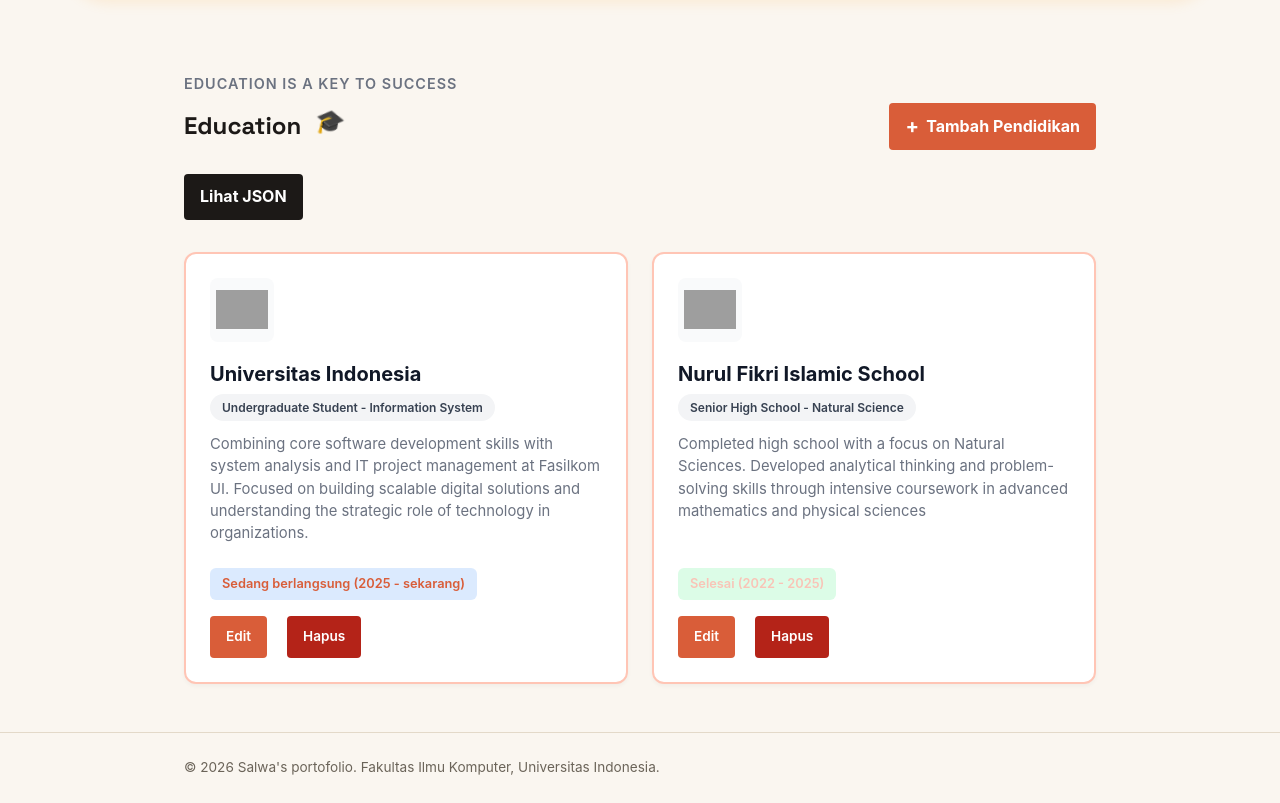
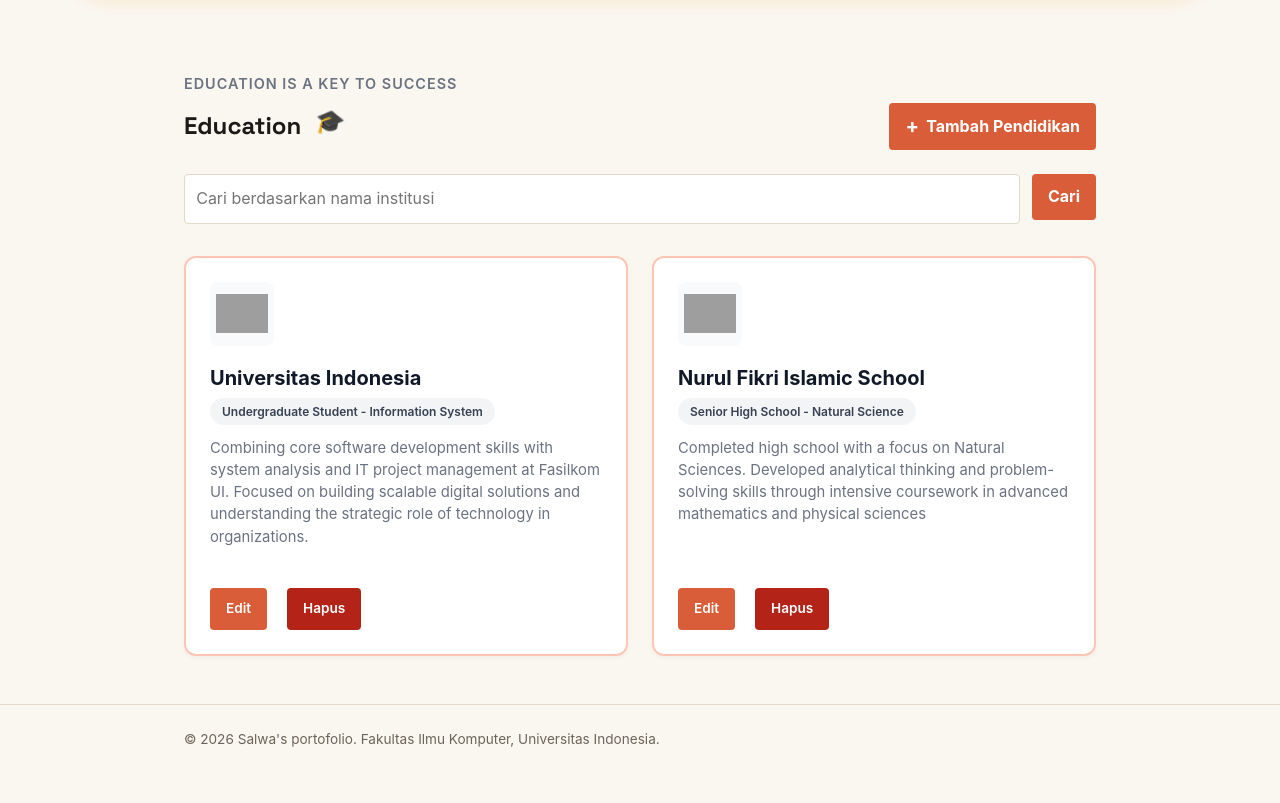
Before and after one commit to salwaanaznin/myportofolio, a Django app: page /education/ in a window 1280 px wide. Shown: the part 113-916 px from the top of the page. After the commit the page ends 860 px from the top, so only its background shows below. Run offline with Django 5.2, Linux system fonts and the light colour scheme; data comes from the database, SQL or seed files in the repository; grey boxes are pictures that could not be loaded.

Commit message:
feat: 5- Add search functionality to education

```diff
--- a/main/views.py
+++ b/main/views.py
@@ -33,9 +33,15 @@ def show_experience(request):
 #education
 
 def get_education_json(request):
+    title_query = request.GET.get("title", "").strip()
     education = Education.objects.all()
+
+    if title_query:
+        education = education.filter(title__icontains=title_query)
+
     education_json = serializers.serialize("json", education)
     return HttpResponse(education_json, content_type="application/json")
+
 
 def show_education(request):
     json_response = get_education_json(request)
@@ -44,9 +50,12 @@ def show_education(request):
         json_response.content.decode("utf-8"),
     )
     education_list = [entry.object for entry in education]
+    title_query = request.GET.get("title", "").strip()
+
     context = {
         "name": "Salwa's portofolio",
         "education_list": education_list,
+        "title_query": title_query,
     }
     return render(request, "education.html", context)
 
--- a/templates/education.html
+++ b/templates/education.html
@@ -18,13 +18,17 @@
                         Tambah Pendidikan
                     </a>
                 </div>
-
-                <p>
-                    <a href="{% url 'main:get_education_json' %}"
-                       class="button button-secondary">
-                        Lihat JSON
-                    </a>
-                </p>
+                <form method="get"
+                    action="{% url 'main:show_education' %}"
+                    class="project-search">
+                    <input type="search"
+                        name="title"
+                        value="{{ title_query }}"
+                        placeholder="Cari berdasarkan nama institusi"
+                        class="project-search__input"
+                        aria-label="Cari berdasarkan nama institusi">
+                    <button type="submit" class="button">Cari</button>
+                </form>
 
                 <div class="education-grid">
                     {% for edu in education_list %}
@@ -45,24 +49,6 @@
                                 {{ edu.description }}
                             </p>
 
-                            {% if edu.ended_at %}
-                                <p class="education-status status-completed">
-                                    {% if edu.started_at %}
-                                        Selesai ({{ edu.started_at|date:"Y" }} - {{ edu.ended_at|date:"Y" }})
-                                    {% else %}
-                                        Selesai pada {{ edu.ended_at|date:"Y" }}
-                                    {% endif %}
-                                </p>
-                            {% elif edu.started_at %}
-                                <p class="education-status status-ongoing">
-                                    Sedang berlangsung ({{ edu.started_at|date:"Y" }} - sekarang)
-                                </p>
-                            {% else %}
-                                <p class="education-status">
-                                    Periode pendidikan belum dicantumkan.
-                                </p>
-                            {% endif %}
-
                             <div class="project-card-actions">
                                 <div class="project-actions">
                                     <a href="{% url 'main:update_education' edu.id %}"
@@ -79,9 +65,15 @@
                             </div>
                         </article>
                     {% empty %}
-                        <p class="empty-state">
-                            Belum ada data edukasi.
-                        </p>
+                        {% if title_query %}
+                            <p class="empty-state">
+                                Tidak ada pendidikan dengan nama institusi tersebut.
+                            </p>
+                        {% else %}
+                            <p class="empty-state">
+                                Belum ada data edukasi.
+                            </p>
+                        {% endif %}
                     {% endfor %}
                 </div>
             </div>
```
